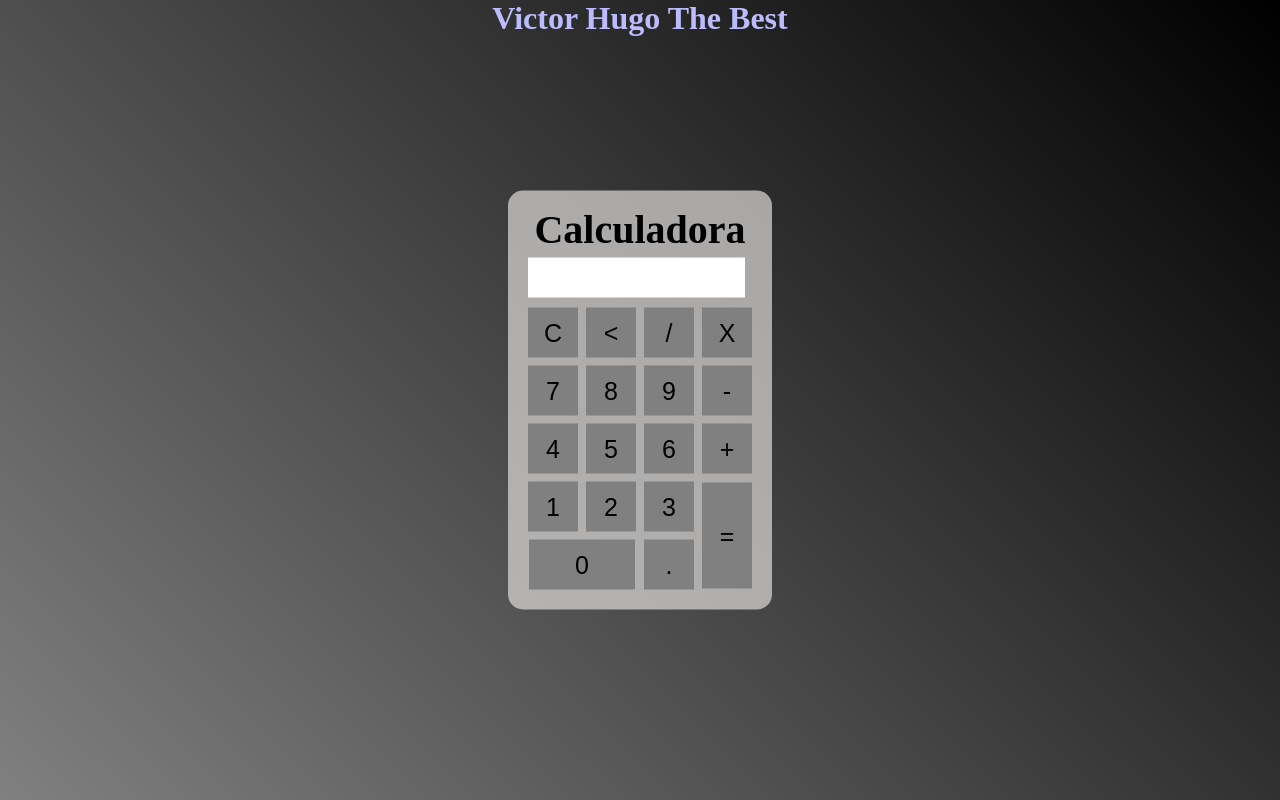
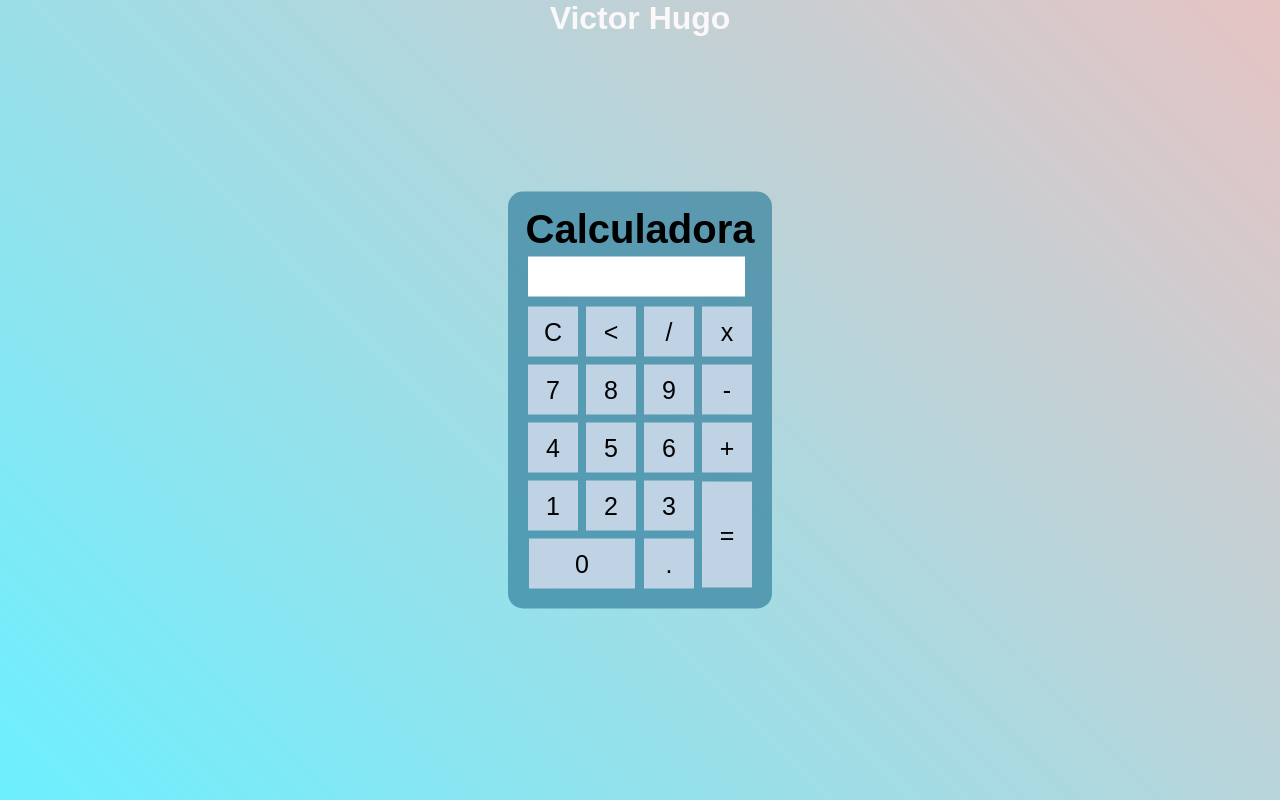
Before and after one commit to victorhukra/victor-calculadora, a plain HTML site: page index.html in a window 1280 px wide. Drawn offline with Linux system fonts and the light colour scheme.

Commit message:
Add files via upload

```diff
--- a/index.html
+++ b/index.html
@@ -10,16 +10,16 @@
 
     <body>
         <div class="fundo">
-            <h1 class="titulozin">Victor Hugo The Best</h1>
+            <h1 class="titulozin">Victor Hugo</h1>
             <div class="Calculadora">
                 <h1>Calculadora</h1>
                 <p id="resultado"></p>
                 <table>
                     <tr>
-                        <td><button class="botao" onclick="insert('C')">C</button></td>
-                        <td><button class="botao" onclick="insert('<')"><</button></td>
+                        <td><button class="botao" onclick="clean()">C</button></td>
+                        <td><button class="botao" onclick="back()"><</button></td>
                         <td><button class="botao" onclick="insert('/')">/</button></td>
-                        <td><button class="botao" onclick="insert('x')">X</button></td>
+                        <td><button class="botao" onclick="insert('*')">x</button></td>
                     </tr>
                     <tr>
                         <td><button class="botao" onclick="insert('7')">7</button></td>
@@ -37,7 +37,7 @@
                         <td><button class="botao" onclick="insert('1')">1</button></td>
                         <td><button class="botao" onclick="insert('2')">2</button></td>
                         <td><button class="botao" onclick="insert('3')">3</button></td>
-                        <td rowspan="2"><button class="botao" onclick="insert('=')" style="height: 106px;">=</button></td>
+                        <td rowspan="2"><button class="botao" onclick="calcular()" style="height: 106px;">=</button></td>
                     </tr>
                     <tr>
                         <td colspan="2"><button class="botao" onclick="insert('0')" style="width: 106px;">0</button></td>
--- a/styles.css
+++ b/styles.css
@@ -3,7 +3,7 @@
     padding: 0;
 }
 .fundo{
-    background-image: linear-gradient(45deg, grey, black);
+    background-image: linear-gradient(45deg, rgb(109, 240, 255), rgb(230, 195, 195));
     height: 100vh;
     color: black;
     font-family: 'Times New Roman', Times, serif;
@@ -11,13 +11,14 @@
 }
 .Calculadora{
     position: absolute;
-    background-color: rgba(222, 219, 219, 0.7);
+    background-color: rgba(52, 129, 159, 0.7);
     top: 50%;
     left: 50%;
     transform: translate(-50%, -50%);
     border-radius: 15px;
     padding: 15px;
     font-size: 20px;
+    font-family: Arial, Helvetica, sans-serif;
 }
 .botao{
     width: 50px;
@@ -25,12 +26,12 @@
     margin: 3px;
     font-size: 25px;
     cursor: pointer;
-    background-color: grey;
+    background-color: rgb(191, 211, 228);
     border: none;
     color: black;
 }
 .botao:hover{
-    background-color: black;
+    background-color: rgb(0, 0, 0);
     color: white;
 }
 #resultado{
@@ -44,5 +45,6 @@
 }
 
 .titulozin {
-    color: rgb(187, 187, 254)
+    color: rgb(250, 248, 248);
+    font-family: Arial, Helvetica, sans-serif;
 }
```
